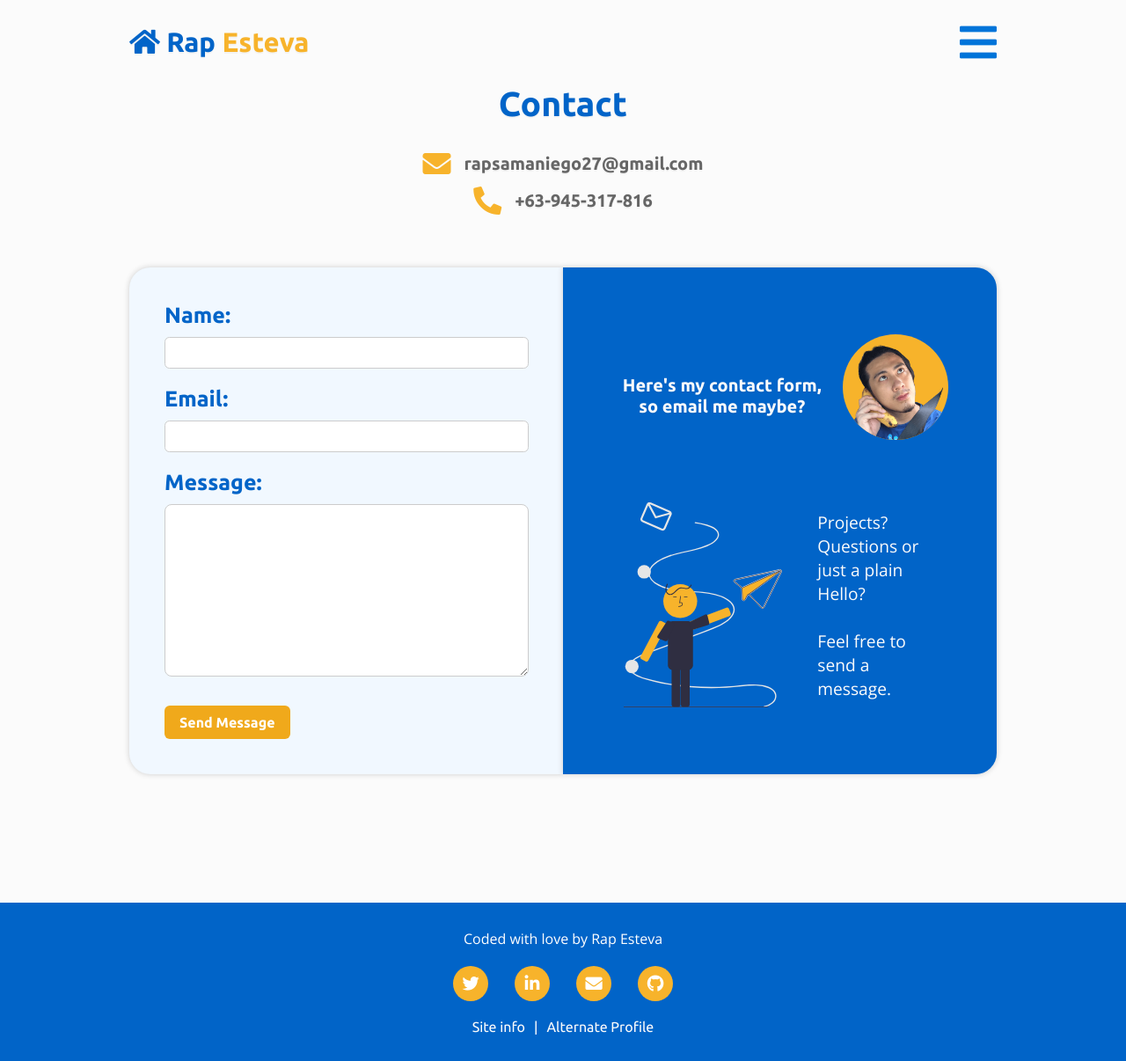
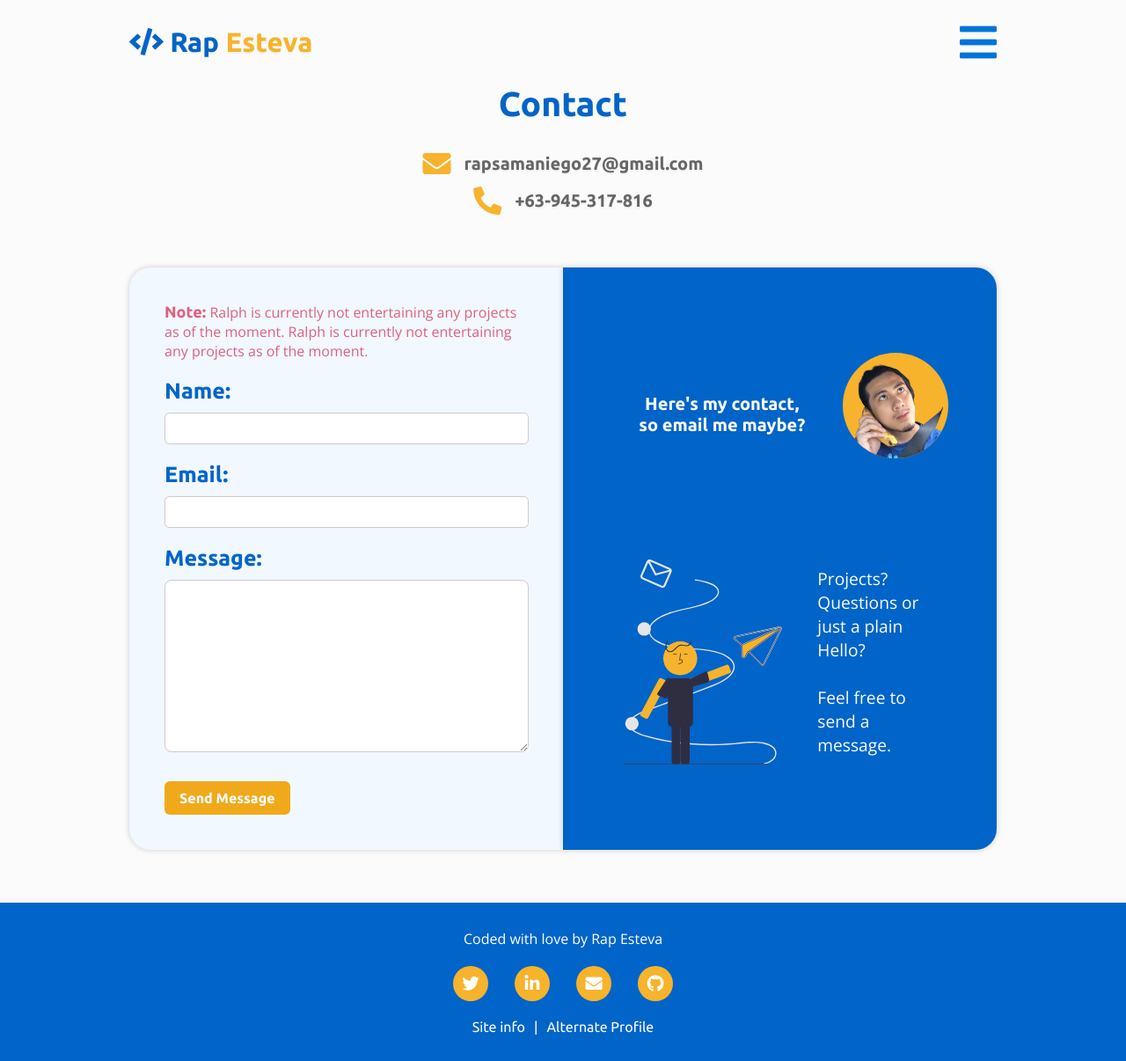
Before and after one commit to rapsamaniego27/portfolio-2020, a Jekyll site: the page built from contact/index.html, in a window 1280 px wide and 1206 px high. Shown: the whole window at 88% size. Built offline with Jekyll 4.4.1, drawn with Linux system fonts in a browser that asks for light colours; nearby versions of some CDN libraries.

Commit message:
added note field

```diff
--- a/_includes/contact-form.html
+++ b/_includes/contact-form.html
@@ -3,7 +3,13 @@
  <div class="contact-form__wrapper grid-container ">
   <!-- Row 1 -->
   <div class="contact-form col-lg6 col-xs12">
+
    <form action="POST" data-netlify="true" class="contact-form__inner">
+     <div class="help-warning hex-tertiary mb-20">
+       <strong>Note: </strong>
+       <p>Ralph is currently not entertaining any projects as of the moment.
+       Ralph is currently not entertaining any projects as of the moment.</p>
+     </div>
     <div class="form-group">
      <label for="name">Name: </label>
      <input type="text" id="name" name="name" class="mt-10">
@@ -31,7 +37,7 @@
   <div class="contact-form__content col-lg6 col-xs12">
    <div class="contact-form__heading-container">
     <div class="col-md8">
-     <h3 class="contact-form__heading hex-white">Here's my contact form,<br>
+     <h3 class="contact-form__heading hex-white">Here's my contact,<br>
       so email me maybe?
      </h3>
     </div>
--- a/_includes/header.html
+++ b/_includes/header.html
@@ -32,8 +32,8 @@
   <header class="header">
    <div class="header__wrapper">
     <div class="header-logo__section">
-     <a href="{{site.baseurl}}/index.html" class="header-logo__link">
-      <h3><i class="fas fa-home hex-primary"></i>&nbsp;<span>Rap</span> <span>Esteva</span></h3>
+     <a href="/" class="header-logo__link">
+      <h3><i class="fas fa-code hex-primary"></i>&nbsp;<span>Rap</span> <span>Esteva</span></h3>
      </a>
     </div>
     <a href="#" target="_blank" class="menu-bars" id="menuOpen">
--- a/admin/config.yml
+++ b/admin/config.yml
@@ -9,7 +9,7 @@ media_folder: "images"
 
 collections:
   - name: "home"
-    label: "Home Page"
+    label: "Defaults"
     files:
     - label: "Home Content"
       name: "site"
@@ -24,6 +24,9 @@ collections:
        - label: "Summary"
          name: "summary"
          widget: "markdown"
+       - label: "Note"
+         name: "note"
+         widget: "text"
 
   - label: "Pages"
     name: "pages"
```
Also changed, not shown: source/scss/4-layout/contact.scss (+10 -0 lines), dist/style.min.css.
